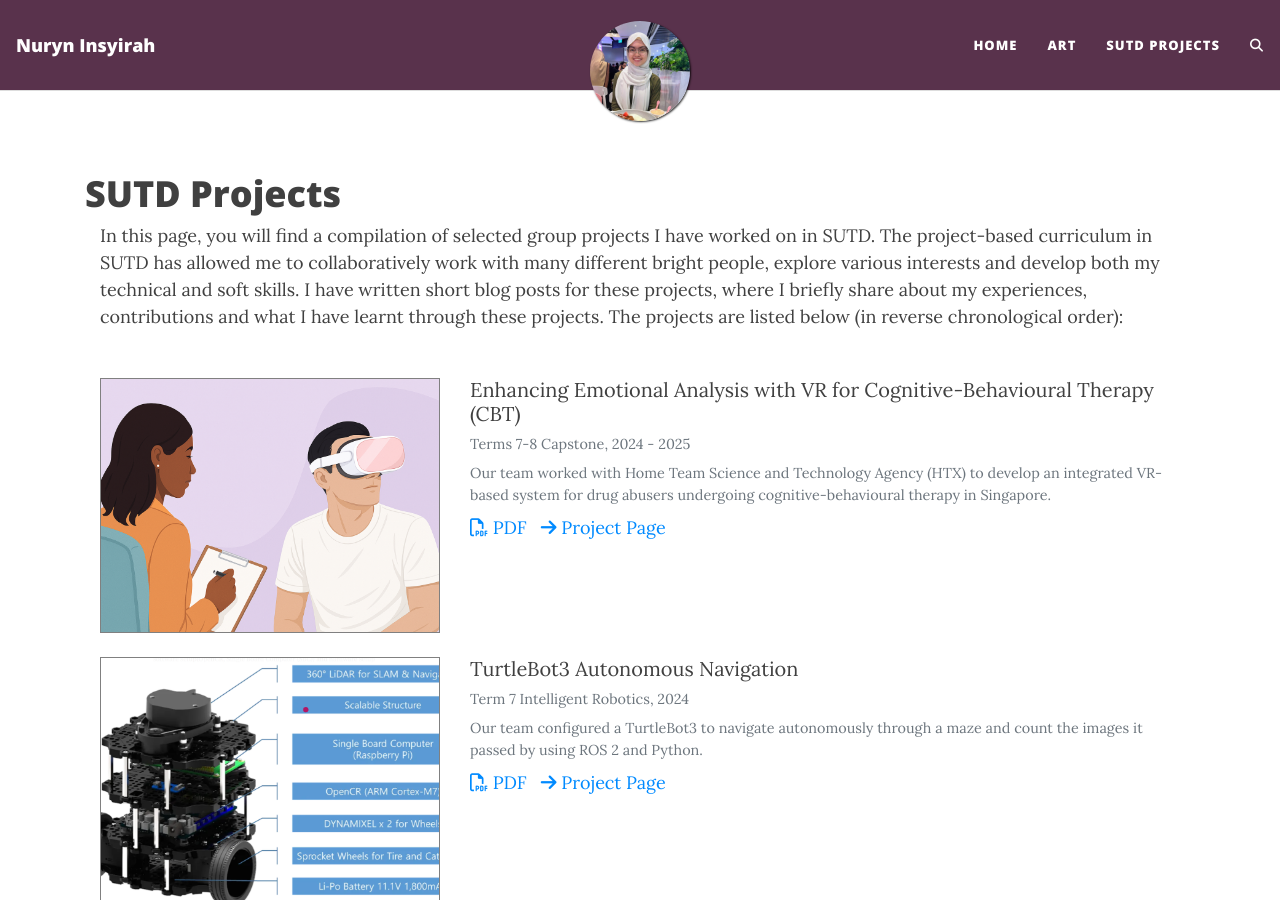
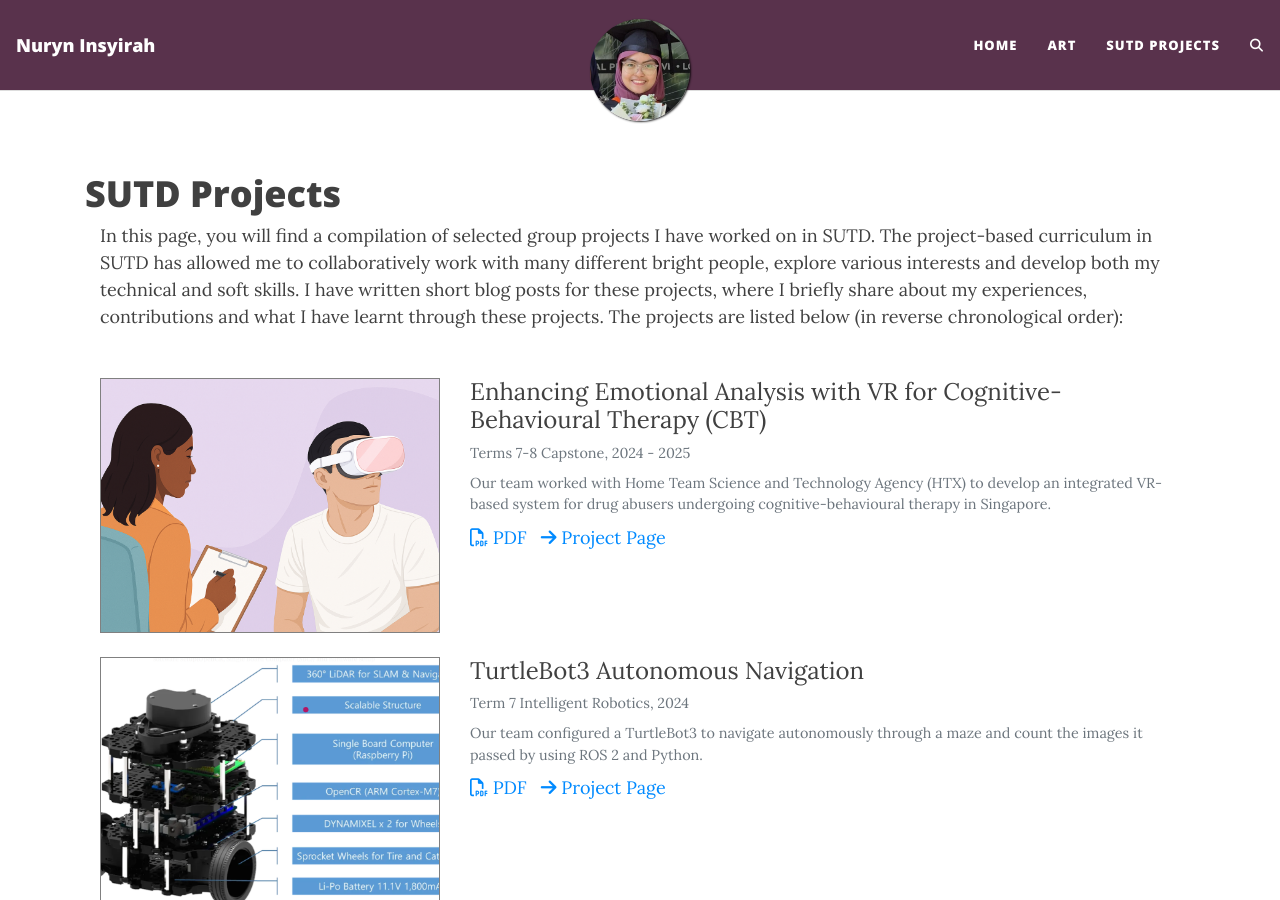
Before and after one commit to Uniquely-Nuryn/Uniquely-Nuryn.github.io, a Jekyll site: the page built from sutd-projects.html, in a window 1280 px wide and 900 px high. Built offline with Jekyll 4.4.1, drawn with Linux system fonts in a browser that asks for light colours; comment, search, counter and statistics services are not loaded.

Commit message:
updated avatar and links

```diff
--- a/_config.yml
+++ b/_config.yml
@@ -44,7 +44,7 @@
 
 # Image to show in the navigation bar - works best with a square image
 # Remove this parameter if you don't want an image in the navbar
-avatar: "/assets/img/procreate/Profile_picture.jpg"
+avatar: "/assets/img/procreate/FAV Grad Photo indiv!.jpg"
 
 # By default, the image is cut into a circle. You can disable this behaviour by setting 'round-avatar: false'
 round-avatar: true
@@ -66,6 +66,7 @@
   #rss: true  # remove this line if you don't want to show an RSS link at the bottom
   github: Uniquely-Nuryn
   linkedin: nuryn-insyirah-bte-mohd-adib
+  goodreads: 177841246-nuryn-insyirah
 #  medium: yourname
 #  reddit: yourname or r/yoursubreddit
 #  xing: yourname
--- a/sutd-projects.html
+++ b/sutd-projects.html
@@ -17,7 +17,6 @@
 <div class="container">
   {% for pub in publications %}
     <div class="row mb-4">
-
       <div class="col-md-4 mb-3 mb-md-0">
       <!-- <div class="pubteaser" style ="margin-right: 15px"> -->
       <a href="{{pub.url}}">
@@ -26,7 +25,7 @@
       </div>
 
       <div class="col-md-8">
-        <div class="pubtitle h5 fw-bold">{{ pub.title }}</div>
+        <div class="pubtitle h4 fw-bold">{{ pub.title }}</div>
         <div class="pubinfo small text-muted mb-2">{{ pub.subject }}, {{ pub.year}}</div>
         <div class="pubdesc">
           <div class="pubinfo small text-muted mb-2">{{ pub.description }}</div>
@@ -41,3 +40,4 @@
 </div>
 
   {% endfor %}
+</div>
```
Also changed, not shown: assets/img/procreate/FAV Grad Photo indiv!.jpg (added).
